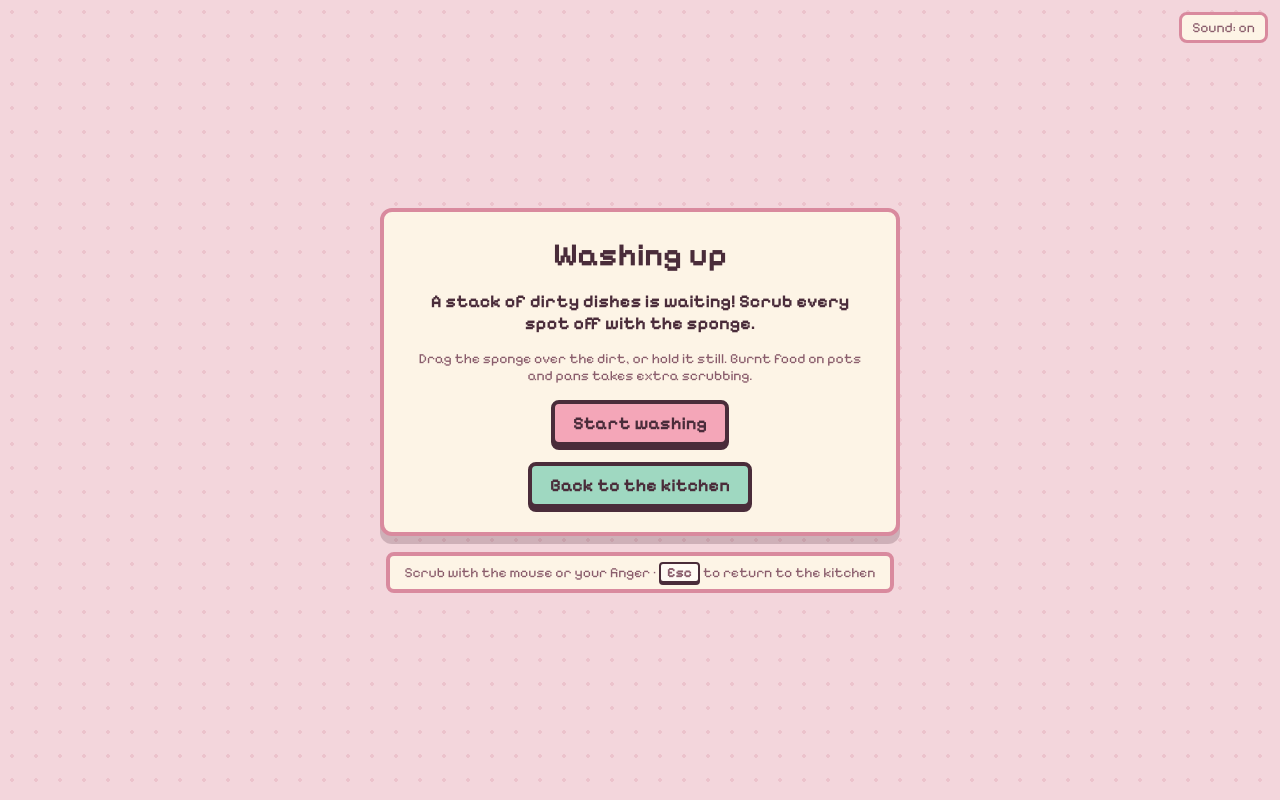
After one commit to bergumguro-prog/Game, a Flask app: page /games/dishes/ in a window 1280 px wide. The commit adds this page. Run offline with Flask 3, Linux system fonts and the light colour scheme.

Commit message:
Scrub dishes clean at the sink

```diff
--- /dev/null
+++ b/games/dishes/routes.py
@@ -0,0 +1,107 @@
+"""Dishwashing at the kitchen sink: /games/dishes/
+
+The dirty dishes come one at a time. Scrub the dirt off with the sponge
+(drag it, or hold it still over the dirt); when a dish is clean the next one
+comes in. The rules and the dirty dishes are made in logic.py; scrubbing
+happens in static/dishes.js.
+
+The session keeps only the round's seed, which dish you're on and when you
+started; the dishes are made again from the seed.
+
+    GET  /games/dishes/          the sink
+    POST /games/dishes/start     start a new stack of dishes
+    POST /games/dishes/clean     the current dish is clean (field "item")
+"""
+import random
+import time
+
+from flask import redirect, render_template, request, session, url_for
+
+from core.game_base import MiniGame
+from games.dishes import art, logic  # noqa: F401  (art adds the dish sprites)
+from room import sprites
+
+SESSION_KEY = "dishes"
+SOUND_KEY = "dishes_sound"
+
+
+def load_state():
+    state = session.get(SESSION_KEY) or {}
+    try:
+        seed = int(state["seed"])
+        index = int(state.get("index", 0))
+        started = float(state["started"])
+        finished = float(state["finished"]) if state.get("finished") is not None else None
+    except (TypeError, KeyError, ValueError):
+        return None
+    if not 0 <= index <= len(logic.ROUND):
+        return None
+    return {"seed": seed, "index": index, "started": started, "finished": finished}
+
+
+def save_state(state):
+    session[SESSION_KEY] = state
+
+
+def dish_view(dish):
+    w, h = sprites.size(f"dish-{dish['dish']}")
+    return {
+        "name": dish["dish"],
+        "w": w,
+        "h": h,
+        "svg": sprites.render(f"dish-{dish['dish']}", "dish-art"),
+        "spots": [
+            {
+                "x": s["x"], "y": s["y"], "r": s["r"], "hp": s["hp"], "dirt": s["dirt"],
+                "rects": [(x, y, sprites.PALETTE[c]) for x, y, c in s["pixels"]],
+            }
+            for s in dish["spots"]
+        ],
+    }
+
+
+class Dishes(MiniGame):
+    slug = "dishes"
+    title = "Washing up"
+
+    def register_routes(self, bp):
+        @bp.route("/")
+        def index():
+            state = load_state()
+            dishes = logic.new_round(state["seed"]) if state else []
+            current = dishes[state["index"]] if state and state["index"] < len(dishes) else None
+            return render_template(
+                "dishes.html",
+                game=self,
+                state=state,
+                dish=dish_view(current) if current else None,
+                total=len(logic.ROUND),
+                hold_rate=logic.HOLD_RATE,
+                drag_pixels=logic.DRAG_PIXELS,
+                sponge=sprites.render("sponge", "sponge-art"),
+                sound=session.pop(SOUND_KEY, None),
+            )
+
+        @bp.route("/start", methods=["POST"])
+        def start():
+            save_state({"seed": random.randrange(1, 2**31), "index": 0,
+                        "started": time.time(), "finished": None})
+            return redirect(url_for(".index"))
+
+        @bp.route("/clean", methods=["POST"])
+        def clean():
+            state = load_state()
+            if state and state["finished"] is None:
+                try:
+                    item = int(request.form.get("item", ""))
+                except ValueError:
+                    item = -1
+                if item == state["index"]:   # ignore repeats and old pages
+                    state["index"] += 1
+                    if state["index"] == len(logic.ROUND):
+                        state["finished"] = time.time()
+                    save_state(state)
+            return redirect(url_for(".index"))
+
+
+game = Dishes()
--- /dev/null
+++ b/games/dishes/static/dishes.css
@@ -0,0 +1,108 @@
+/* Dishwashing: a steel sink full of soapy water.
+   Colors come from static/css/theme.css. */
+
+.dish-panel {
+  --dish-scale: 8;        /* one art pixel of a dish = 8 screen pixels */
+  max-width: 520px;
+}
+.dish-status {
+  font-weight: 700;
+}
+.dish-tip {
+  color: var(--color-text-muted);
+  font-size: var(--font-size-small);
+}
+
+/* The sink: a steel rim around soapy water with a few flat bubbles. */
+.sink {
+  position: relative;
+  display: flex;
+  align-items: center;
+  justify-content: center;
+  width: calc(46 * var(--dish-scale) * 1px);
+  height: calc(34 * var(--dish-scale) * 1px);
+  background:
+    radial-gradient(circle at 18% 24%, var(--sink-bubble) 0 7px, transparent 7px),
+    radial-gradient(circle at 82% 70%, var(--sink-bubble) 0 10px, transparent 10px),
+    radial-gradient(circle at 74% 18%, var(--sink-bubble) 0 5px, transparent 5px),
+    radial-gradient(circle at 24% 80%, var(--sink-bubble) 0 6px, transparent 6px),
+    var(--sink-water);
+  border: 4px solid var(--px-outline);
+  border-radius: 14px;
+  box-shadow: inset 0 0 0 10px var(--px-steel), inset 0 0 0 14px var(--px-steel-dark);
+  cursor: none;
+  touch-action: none;
+  user-select: none;
+  -webkit-user-select: none;
+}
+
+.dish-stage {
+  position: relative;
+  width: calc(var(--art-w) * var(--dish-scale) * 1px);
+  height: calc(var(--art-h) * var(--dish-scale) * 1px);
+}
+.dish-stage .sprite,
+.dirt-layer {
+  position: absolute;
+  inset: 0;
+  width: 100%;
+  height: 100%;
+}
+.dish-art {
+  filter: drop-shadow(0 6px 0 var(--color-shadow));
+}
+
+/* Dirt fades in three flat steps as it's scrubbed (dishes.js sets the level). */
+.dirt { transition: opacity 80ms steps(1); }
+.dirt[data-level="3"] { opacity: 1; }
+.dirt[data-level="2"] { opacity: 0.66; }
+.dirt[data-level="1"] { opacity: 0.33; }
+.dirt[data-level="0"] { opacity: 0; }
+
+/* The sponge follows the pointer. */
+.sponge {
+  position: absolute;
+  left: 0;
+  top: 0;
+  width: 48px;
+  height: 36px;
+  pointer-events: none;
+  z-index: 5;
+}
+.sponge .sprite {
+  width: 100%;
+  height: 100%;
+}
+.sponge.scrubbing {
+  animation: scrub-wiggle 0.2s steps(2) infinite;
+}
+@keyframes scrub-wiggle {
+  50% { rotate: -8deg; }
+}
+
+/* Soap bubbles left behind while scrubbing. */
+.foam {
+  position: absolute;
+  width: 8px;
+  height: 8px;
+  background: var(--sink-foam);
+  border: 2px solid var(--px-steel-dark);
+  border-radius: 50%;
+  pointer-events: none;
+  animation: foam-pop 0.7s steps(3) forwards;
+  z-index: 4;
+}
+@keyframes foam-pop {
+  to { transform: translateY(-14px) scale(0.4); opacity: 0; }
+}
+
+.dish-actions {
+  display: flex;
+  gap: 12px;
+  justify-content: center;
+}
+
+/* Smaller sink on narrow screens. */
+@media (max-width: 560px) {
+  .dish-panel { --dish-scale: 6; padding: 16px 12px; }
+}
--- /dev/null
+++ b/games/dishes/static/dishes.js
@@ -0,0 +1,134 @@
+// Scrubbing dishes. The sponge follows the pointer over the sink. While the
+// mouse button (or a finger) is down, every dirt spot under the sponge loses
+// "hp": a little each second while holding still, more while moving. The
+// rates come from logic.py through data attributes. When every spot on the
+// dish is gone, the page tells the server, which sends the next dish.
+(() => {
+  const SPONGE_RADIUS = 4; // art pixels around the sponge's middle that scrub
+
+  let stage, sink, sponge, spots, holdRate, dragPixels;
+  let scrubbing = false;
+  let moved = 0;           // screen pixels moved since the last frame
+  let pointer = null;      // last pointer position, relative to the sink
+  let done = false;
+  let lastFoam = 0;
+
+  function setUp() {
+    stage = document.getElementById("dish-stage");
+    sink = document.getElementById("sink");
+    sponge = document.getElementById("sponge");
+    if (!stage || !sink) { spots = []; return; }
+    holdRate = Number(sink.dataset.holdRate);
+    dragPixels = Number(sink.dataset.dragPixels);
+    spots = [...stage.querySelectorAll(".dirt")].map((el) => ({
+      el,
+      x: Number(el.dataset.x) + 0.5,
+      y: Number(el.dataset.y) + 0.5,
+      r: Number(el.dataset.r),
+      hp: Number(el.dataset.hp),
+      max: Number(el.dataset.hp),
+    }));
+    scrubbing = false;
+    done = false;
+    pointer = null;
+  }
+
+  // Where is the sponge, in the dish's art pixels?
+  function spongeOnDish() {
+    const box = stage.getBoundingClientRect();
+    const sinkBox = sink.getBoundingClientRect();
+    const scale = box.width / Number(stage.dataset.artW);
+    return {
+      x: (sinkBox.left + pointer.x - box.left) / scale,
+      y: (sinkBox.top + pointer.y - box.top) / scale,
+    };
+  }
+
+  function placeSponge() {
+    if (!pointer) return;
+    sponge.hidden = false;
+    sponge.style.transform =
+      `translate(${Math.round(pointer.x - 24)}px, ${Math.round(pointer.y - 18)}px)`;
+    sponge.classList.toggle("scrubbing", scrubbing);
+  }
+
+  function foam() {
+    const now = performance.now();
+    if (now - lastFoam < 120) return;
+    lastFoam = now;
+    const bubble = document.createElement("span");
+    bubble.className = "foam";
+    bubble.style.left = `${Math.round(pointer.x + (Math.random() - 0.5) * 40)}px`;
+    bubble.style.top = `${Math.round(pointer.y + (Math.random() - 0.5) * 24)}px`;
+    sink.appendChild(bubble);
+    setTimeout(() => bubble.remove(), 800);
+  }
+
+  function level(spot) {
+    return spot.hp <= 0 ? 0 : Math.ceil((spot.hp / spot.max) * 3);
+  }
+
+  function dishIsClean() {
+    done = true;
+    scrubbing = false;
+    if (window.scenes) window.scenes.play("select");
+    setTimeout(() => {
+      const form = document.getElementById("dish-clean");
+      if (form) form.requestSubmit(); // the server sends the next dish
+    }, 450);
+  }
+
+  // --- Pointer input (mouse, pen and touch) ---
+  function track(e) {
+    if (!sink) return;
+    const box = sink.getBoundingClientRect();
+    const next = { x: e.clientX - box.left, y: e.clientY - box.top };
+    if (pointer && scrubbing) moved += Math.hypot(next.x - pointer.x, next.y - pointer.y);
+    pointer = next;
+    placeSponge();
+  }
+
+  document.addEventListener("pointerdown", (e) => {
+    if (!sink || !sink.contains(e.target) || done) return;
+    e.preventDefault();
+    sink.setPointerCapture(e.pointerId);
+    scrubbing = true;
+    track(e);
+  });
+  document.addEventListener("pointermove", (e) => {
+    if (sink && (sink.contains(e.target) || scrubbing)) track(e);
+  });
+  const stop = () => { scrubbing = false; if (sponge) sponge.classList.remove("scrubbing"); };
+  document.addEventListener("pointerup", stop);
+  document.addEventListener("pointercancel", stop);
+  document.addEventListener("pointerleave", (e) => {
+    if (sink && e.target === sink && !scrubbing && sponge) sponge.hidden = true;
+  }, true);
+
+  // --- Scrubbing, every frame ---
+  let last = performance.now();
+  function frame(now) {
+    const dt = Math.min((now - last) / 1000, 0.05);
+    last = now;
+    if (scrubbing && pointer && spots.length && !done) {
+      const at = spongeOnDish();
+      const amount = dt * holdRate + moved / dragPixels;
+      let touching = false;
+      for (const spot of spots) {
+        if (spot.hp <= 0) continue;
+        if (Math.hypot(spot.x - at.x, spot.y - at.y) > spot.r + SPONGE_RADIUS) continue;
+        touching = true;
+        spot.hp -= amount;
+        spot.el.dataset.level = level(spot);
+      }
+      if (touching) foam();
+      if (spots.every((s) => s.hp <= 0)) dishIsClean();
+    }
+    moved = 0;
+    requestAnimationFrame(frame);
+  }
+
+  setUp();
+  requestAnimationFrame(frame);
+  document.addEventListener("scene:updated", setUp);
+})();
--- /dev/null
+++ b/games/dishes/templates/dishes.html
@@ -0,0 +1,63 @@
+{% extends "base.html" %}
+
+{% block title %}Washing up{% endblock %}
+
+{% block head %}
+<link rel="stylesheet" href="{{ url_for('dishes.static', filename='dishes.css') }}">
+{% endblock %}
+
+{% block content %}
+<main class="scene">
+  <section class="panel dish-panel">
+    <h1 class="panel-title">Washing up</h1>
+
+    {% if not state %}
+      <p class="dish-status">A stack of dirty dishes is waiting! Scrub every spot off with the sponge.</p>
+      <p class="dish-tip">Drag the sponge over the dirt, or hold it still. Burnt food on pots and pans takes extra scrubbing.</p>
+      <form method="post" action="{{ url_for('dishes.start') }}">
+        <button class="button" type="submit">Start washing</button>
+      </form>
+
+    {% elif dish %}
+      <p class="dish-status"{% if sound %} data-sound="{{ sound }}"{% endif %}>
+        Dish <strong>{{ state.index + 1 }}</strong> of {{ total }}: a dirty {{ dish.name }}
+      </p>
+
+      <div class="sink" id="sink" data-hold-rate="{{ hold_rate }}" data-drag-pixels="{{ drag_pixels }}">
+        <div class="dish-stage" id="dish-stage" data-art-w="{{ dish.w }}" data-art-h="{{ dish.h }}"
+             style="--art-w: {{ dish.w }}; --art-h: {{ dish.h }};">
+          {{ dish.svg }}
+          <svg class="dirt-layer" viewBox="0 0 {{ dish.w }} {{ dish.h }}" shape-rendering="crispEdges" aria-hidden="true">
+            {% for spot in dish.spots %}
+            <g class="dirt dirt-{{ spot.dirt }}" data-x="{{ spot.x }}" data-y="{{ spot.y }}" data-r="{{ spot.r }}"
+               data-hp="{{ spot.hp }}" data-level="3">
+              {% for x, y, color in spot.rects %}<rect class="px-{{ color }}" x="{{ x }}" y="{{ y }}" width="1" height="1"/>{% endfor %}
+            </g>
+            {% endfor %}
+          </svg>
+        </div>
+        <div class="sponge" id="sponge" hidden>{{ sponge }}</div>
+      </div>
+
+      <form id="dish-clean" method="post" action="{{ url_for('dishes.clean') }}" hidden>
+        <input type="hidden" name="item" value="{{ state.index }}">
+      </form>
+
+    {% else %}
+      <p class="dish-status"{% if sound %} data-sound="{{ sound }}"{% endif %}>All clean! Every dish is sparkling.</p>
+      <form method="post" action="{{ url_for('dishes.start') }}">
+        <button class="button" type="submit">Wash again</button>
+      </form>
+    {% endif %}
+
+    <div class="dish-actions">
+      <a class="button button-mint" href="/">Back to the kitchen</a>
+    </div>
+  </section>
+  <p class="hint">Scrub with the mouse or your finger &middot; <kbd>Esc</kbd> to return to the kitchen</p>
+</main>
+{% endblock %}
+
+{% block scripts %}
+<script src="{{ url_for('dishes.static', filename='dishes.js') }}"></script>
+{% endblock %}
--- a/static/css/theme.css
+++ b/static/css/theme.css
@@ -59,6 +59,11 @@
   --px-wall: #f8c9d3;
   --px-wall-speckle: #f0a9ba;
 
+  /* Dishwashing: soapy water in the sink */
+  --sink-water: #cfe9f0;
+  --sink-bubble: #eaf6f8;
+  --sink-foam: #ffffff;
+
   /* Motion: scene fades and hover effects */
   --scene-enter-ms: 260ms;
   --scene-leave-ms: 200ms;
```
